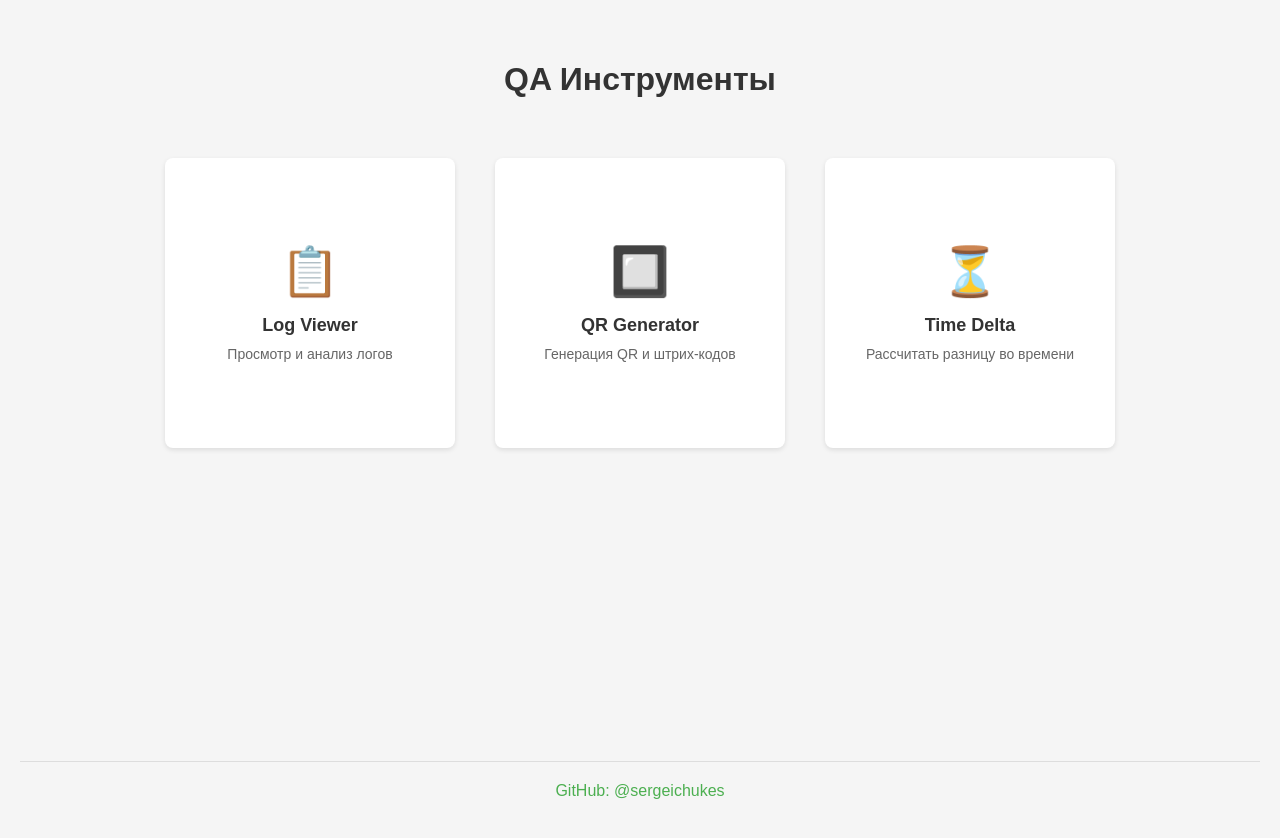
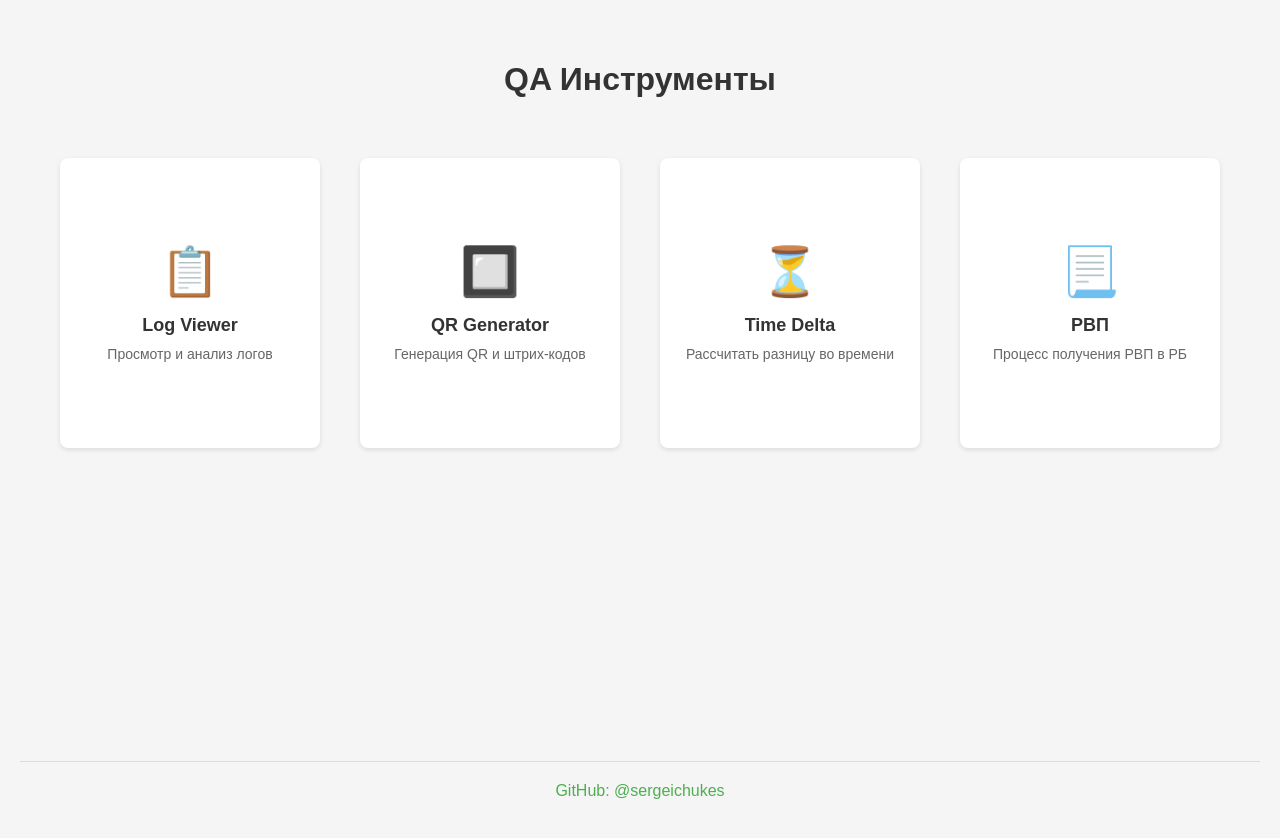
Before and after one commit to sergeichukes/sergeichukes.github.io, a plain HTML site: page index.html in a window 1280 px wide. Drawn offline with Linux system fonts and the light colour scheme.

Commit message:
Update index.html

```diff
--- a/index.html
+++ b/index.html
@@ -118,6 +118,11 @@
                 <div class="card-title">Time Delta</div>
                 <div class="card-description">Рассчитать разницу во времени</div>
             </a>
+             <a href="rvp.html" class="card">
+                <div class="card-icon">📃</div>
+                <div class="card-title">РВП</div>
+                <div class="card-description">Процесс получения РВП в РБ</div>
+            </a>
         </div>
     </div>
 
```
